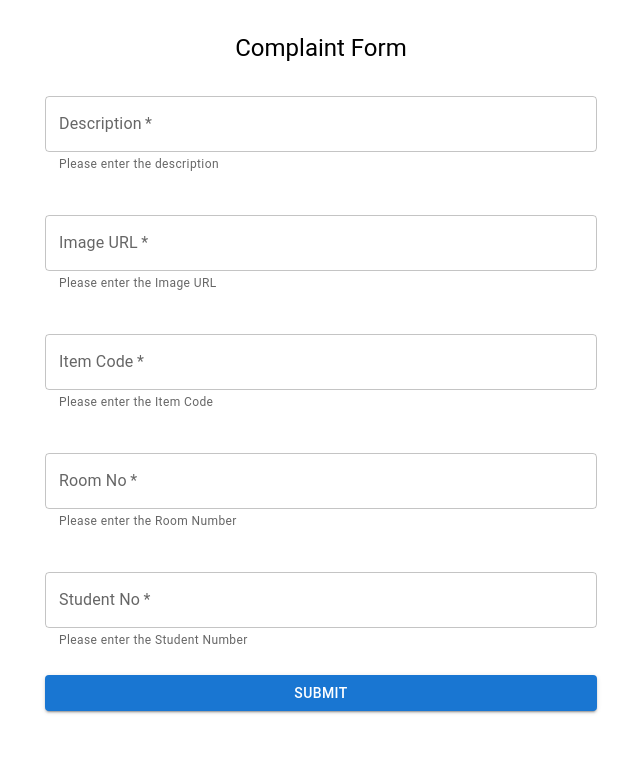
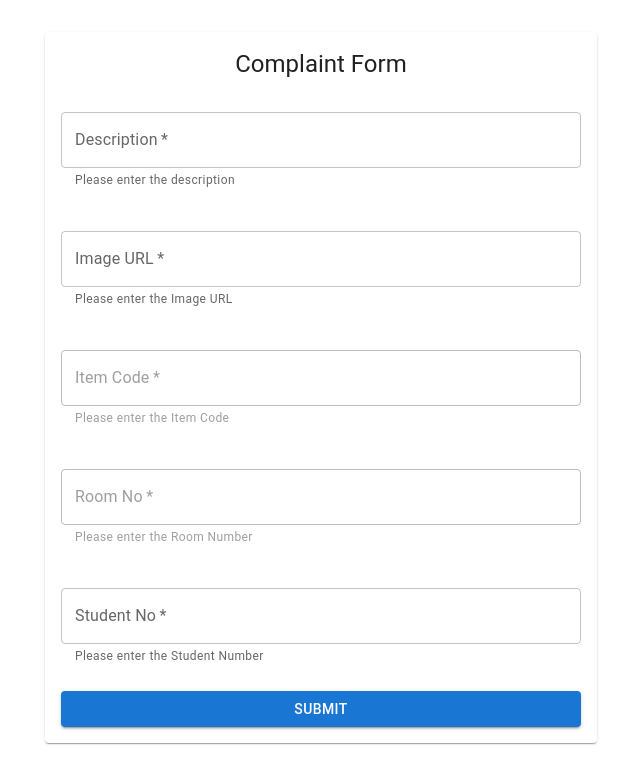
Before and after one commit to JosephLahiru/hostel-management-system, a Next.js app: page /complaint in a window 1280 px wide. Shown: the top 784 px of the page, without its empty margins (319-959 px from the left). Built offline with nearby package versions, Linux system fonts and the light colour scheme.

Commit message:
complaint-for-update

```diff
--- a/app/complaint/page.tsx
+++ b/app/complaint/page.tsx
@@ -1,15 +1,23 @@
 "use client";
-import React, { useState } from 'react';
-import {Button, TextField, Container, Box, Grid, Typography} from '@mui/material';
-
+import React, {useEffect, useState} from 'react';
+import {Button, TextField, Container, Box, Grid, Typography, Paper} from '@mui/material';
+import { useSearchParams } from 'next/navigation';
 const ComplaintForm = () => {
+    const searchParams = useSearchParams();
     const [description, setDescription] = useState('');
     const [imageUrl, setImageUrl] = useState('');
     const [itemCode, setItemCode] = useState('');
     const [roomNo, setRoomNo] = useState('');
     const [stuNo, setStuNo] = useState('');
 
-    const handleSubmit = async (event: React.FormEvent<HTMLFormElement>) => {
+    useEffect(() => {
+        if(searchParams.get('itemcode')){
+            setItemCode(searchParams.get('itemcode')||'');
+        }
+    }, []);
+
+    const handleSubmit = async (event: React.FormEvent) => {
+        event.preventDefault();
 
         const authRes = await fetch('https://hms.mtron.biz/auth/login', {
             method: 'POST',
@@ -26,21 +34,22 @@ const ComplaintForm = () => {
 
         const token = authData.jwt;
 
-        event.preventDefault();
+        const data = {
+            item_code: itemCode,
+            description: description,
+            room_no: roomNo,
+            stu_no: stuNo,
+            image_url: imageUrl
+        };
 
-        const response = await fetch('/api/complaint', {
+        const response = await fetch('https://hms.mtron.biz/api/complaint', {
             method: 'POST',
             headers: {
                 'Content-Type': 'application/json',
+                'Authorization': 'Bearer ' + token,
 
             },
-            body: JSON.stringify({
-                description,
-                imageUrl,
-                itemCode,
-                roomNo,
-                stuNo,
-            }),
+            body: JSON.stringify(data),
         });
 
         if (response.ok) {
@@ -52,10 +61,11 @@ const ComplaintForm = () => {
 
     return (
         <Container maxWidth="sm" style={{ marginTop: '2rem' }}>
+            <Paper style={{ padding: '1rem' }}>
                 <Typography variant="h5" style={{ marginBottom: '1rem', textAlign: 'center' }}>
                     Complaint Form
                 </Typography>
-            <Box component="form" onSubmit={handleSubmit} noValidate autoComplete="off">
+                <form onSubmit={handleSubmit} noValidate autoComplete="off">
                     <Grid container spacing={2}>
                         <Grid item xs={12}>
                             <TextField
@@ -91,6 +101,7 @@ const ComplaintForm = () => {
                                 variant="outlined"
                                 helperText="Please enter the Item Code"
                                 required
+                                disabled
                             />
                         </Grid>
                         <Grid item xs={12}>
@@ -103,6 +114,7 @@ const ComplaintForm = () => {
                                 variant="outlined"
                                 helperText="Please enter the Room Number"
                                 required
+                                disabled
                             />
                         </Grid>
                         <Grid item xs={12}>
@@ -123,7 +135,8 @@ const ComplaintForm = () => {
                             </Button>
                         </Grid>
                     </Grid>
-            </Box>
+                </form>
+            </Paper>
         </Container>
     );
 }
```
Lines whose indentation alone changed are shown as unchanged.
